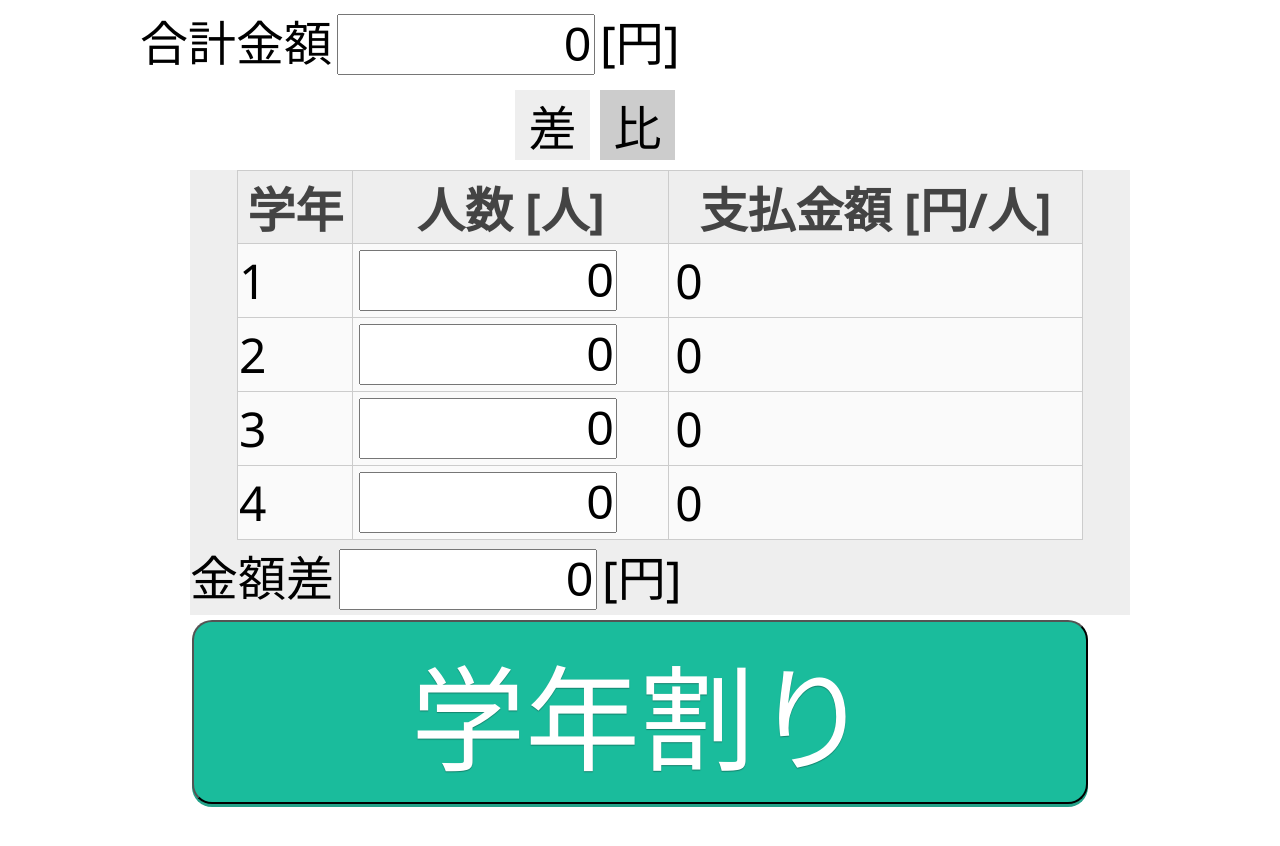
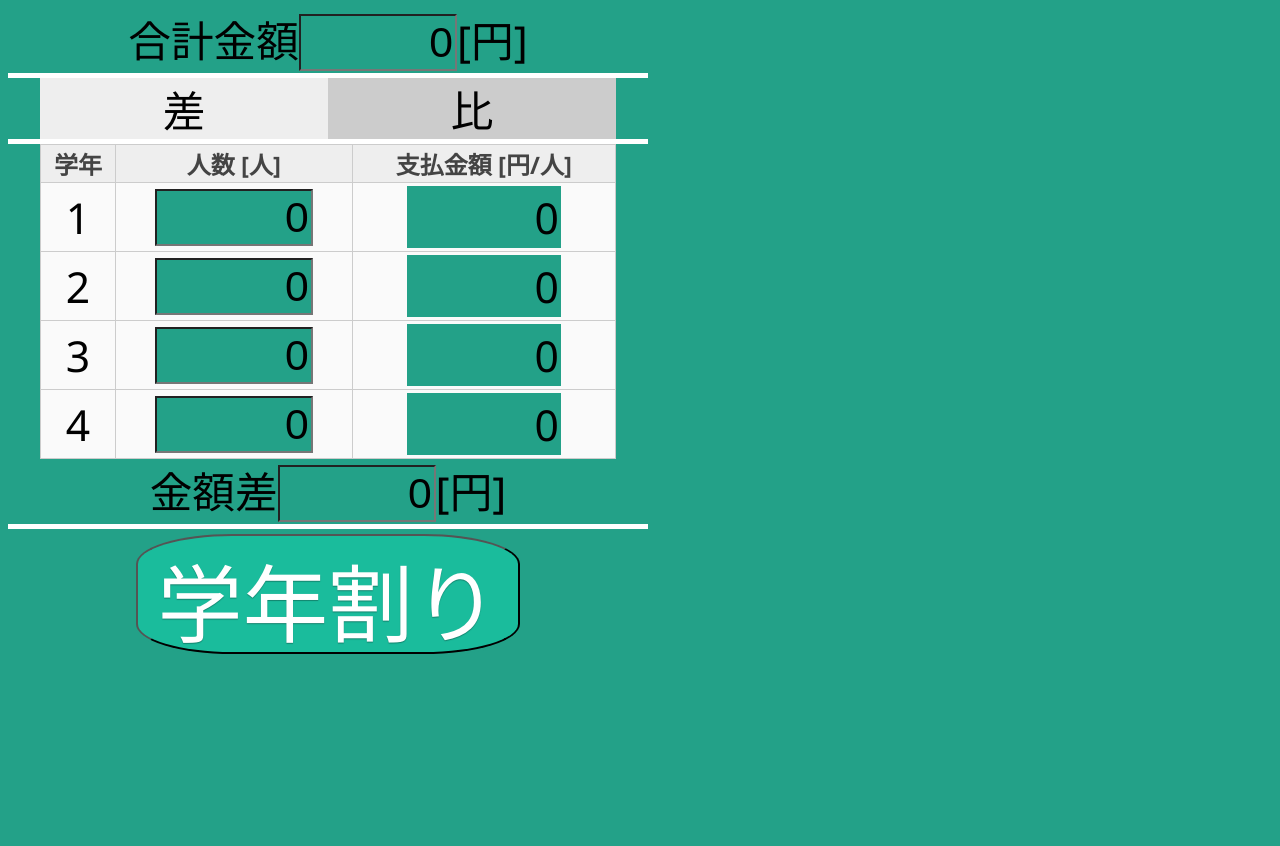
Before and after one commit to Jumpaku/GakunenWari, a plain HTML site: page index.html in a window 1280 px wide. After the commit the page ends 800 px from the top, so only its background shows below. Drawn offline with nearby package versions, Linux system fonts and the light colour scheme.

Commit message:
edit css and html to set contents at center

```diff
--- a/app.css
+++ b/app.css
@@ -1,40 +1,49 @@
+*{
+    border:-5px solid #f00;
+    background:#23a188;
+}
 body {
     font-family: 'Segoe UI', sans-serif;
-    font-size:36pt;
+    font-size:32pt;
     font-weight:100;
-    width:1280px;
-    margin:5px auto 5px auto;
+    width:640px;
+    background:#fff;
 }
-
 body > div{
-    margin:5px auto;
-    width:1000px;
+    margin:5px 0px;
+    width:100%;
+    text-align:center;
 }
 
 .tabbuttons {
-    overflow:hidden;
-    list-style:none;
-    margin:5px auto;
-    width:300px;
+    background:#f00;
+	list-style-type: none;
+    padding-left:0px;
+    width: 90%;
+    margin: 5px auto;
+    overflow: hidden;
+    text-align: center;
 }
 .tabbuttons li {
     background: #ccc;
-    float:left;
-    margin:5px;
-    width:75px;
-    text-align:center;
+    width: 50%;
+    margin: 0px;
+    display: inline-block;
+    text-align: center;
 }
 .tabbuttons li.selected {
     background: #eee;
 }
 
 .tabcontents{
-    margin:5px;
+    background:#10c4e5;
+    padding-left:0px;
+	list-style-type: none;
+    margin:0px;
 }
 .tabcontents li{
     background:#eee;
-    list-style:none;
-    margin:5px;
+    margin:0px;
 }
 .tabcontents li.hidden {
     display:none;
@@ -49,6 +58,7 @@ body > div{
 }
 .inputtable th {
     text-align: center;
+    font-size:18pt;
     vertical-align: top;
     color: #444;
     background-color: #eee;
@@ -57,26 +67,31 @@ body > div{
 .inputtable td {
     background-color: #fafafa;
     border: 1px solid #ccc;
+    text-align:center;
 }
 
 .numinput {
-    margin:5px;
-    width:250px;
-    font-size: 36pt;
+    margin:2px auto;
+    padding:2px;
+    width:150px;
+    font-size: 32pt;
+    font-weight:200;
     text-align: right;
 }
 
 .numoutput{
-    margin:5px;
-    width:250px;
-    font-size: 36pt;
+    margin:2px auto;
+    padding:2px;
+    width:150px;
+    font-size: 32pt;
+    font-weight:100;
     text-align: right;
 
 }
 
 .execute {
     width:100%;
-    height: 230px;
+    height: 150px;
     margin: 0 auto;
     text-align: center;
 }
@@ -87,10 +102,11 @@ body > div{
 	text-shadow: 0 1px 1px rgba(0, 0, 0, .3);
 	box-shadow: 0 3px 0 #23a188;
 
-    border-radius: 20px;
-    width:70%;
+    border-radius: 25%;
+    width:60%;
     height:80%;
-    font-size:86pt;
+    margin:5px auto;
+    font-size:64pt;
 }
 .execute button:hover{
     background-color: #31c8aa;
--- a/index.html
+++ b/index.html
@@ -3,6 +3,7 @@
 <html lang="ja">
 <head>
     <meta charset="utf-8" />
+    <meta name="viewport" content="width=640px,minimum-scale=0.25">
     <title>学年割り電卓</title>
     <link rel="stylesheet" href="app.css" type="text/css" />
     <script src="https://cdnjs.cloudflare.com/ajax/libs/jquery/3.0.0-beta1/jquery.min.js"></script>
@@ -16,8 +17,7 @@
     </div>
     <div>
         <ul class="tabbuttons">
-            <li class="selected"> 差 </li>
-            <li> 比 </li>
+            <li class="selected"> 差 </li><li> 比 </li>
         </ul>
     </div>
     <div>
@@ -32,22 +32,22 @@
                             <tr>
                                 <td> 1 </td>
                                 <td><input id="dp0" class="numinput" type="text"/></td>
-                                <td><span id="da0" class="numoutput"></span></td>
+                                <td><div id="da0" class="numoutput"></div></td>
                             </tr>
                             <tr>
                                 <td> 2 </td>
                                 <td><input id="dp1" class="numinput" type="text" /></td>
-                                <td><span id="da1" class="numoutput"></span></td>
+                                <td><div id="da1" class="numoutput"></div></td>
                             </tr>
                             <tr>
                                 <td> 3 </td>
                                 <td><input id="dp2" class="numinput" type="text" /></td>
-                                <td><span id="da2" class="numoutput"></span></td>
+                                <td><div id="da2" class="numoutput"></div></td>
                             </tr>
                             <tr>
                                 <td> 4 </td>
                                 <td><input id="dp3" class="numinput" type="text" /></td>
-                                <td><span id="da3" class="numoutput"></span></td>
+                                <td><div id="da3" class="numoutput"></div></td>
                             </tr>
                         </tbody>
                     </table>
@@ -67,25 +67,25 @@
                                 <td> 1 </td>
                                 <td><input id="rp0" class="numinput" type="text"/></td>
                                 <td><input id="rr0" class="numinput" type="text" /></td>
-                                <td><span id="ra0" class="numoutput"></span></td>
+                                <td><div id="ra0" class="numoutput"></div></td>
                             </tr>
                             <tr>
                                 <td> 2 </td>
                                 <td><input id="rp1" class="numinput" type="text" /></td>
                                 <td><input id="rr1" class="numinput" type="text" /></td>
-                                <td><span id="ra1" class="numoutput"></span></td>
+                                <td><div id="ra1" class="numoutput"></div></td>
                             </tr>
                             <tr>
                                 <td> 3 </td>
                                 <td><input id="rp2" class="numinput" type="text" /></td>
                                 <td><input id="rr2" class="numinput" type="text" /></td>
-                                <td><span id="ra2" class="numoutput"></span></td>
+                                <td><div id="ra2" class="numoutput"></div></td>
                             </tr>
                             <tr>
                                 <td> 4 </td>
                                 <td><input id="rp3" class="numinput" type="text" /></td>
                                 <td><input id="rr3" class="numinput" type="text" /></td>
-                                <td><span id="ra3" class="numoutput"></span></td>
+                                <td><div id="ra3" class="numoutput"></div></td>
                             </tr>
                         </tbody>
                     </table>
```
